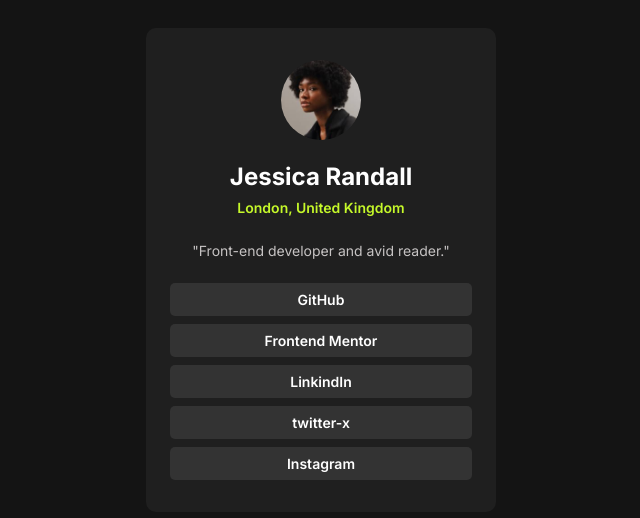
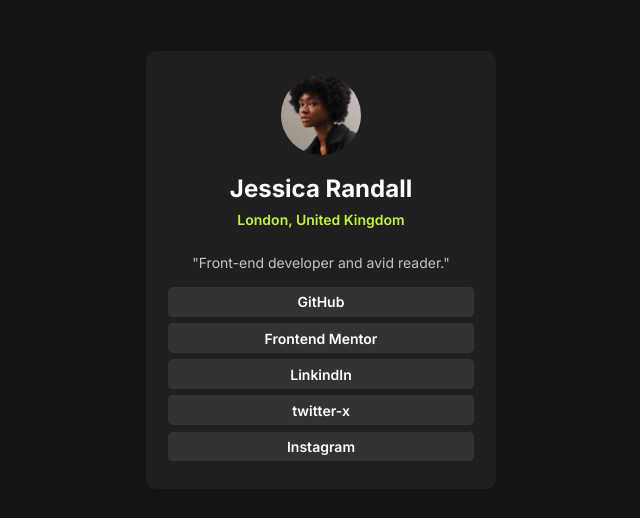
Before and after one commit to Randy-22/Social-links-profile-main, a plain HTML site: page index.html in a window 1280 px wide. Shown: the part 130-648 px from the top of the page, without its empty margins (319-959 px from the left). Drawn offline with Linux system fonts and the light colour scheme.

Commit message:
Update style.css

```diff
--- a/style.css
+++ b/style.css
@@ -37,8 +37,8 @@ body {
 
 .social-card__profile {
   text-align: center;
-  margin-top: clamp(0rem, 2vw, 1rem);
-  margin-bottom: clamp(1rem, 2vw, 1.5rem);
+  margin-top: clamp(0rem, 2vw, 0.5rem);
+  margin-bottom: clamp(0.7rem, 2vw, 1rem);
 }
 
 .social-card__profile-image {
@@ -47,7 +47,7 @@ body {
 }
 
 .social-card__profile-name {
-  margin: 1.2rem 0 0.5rem 0;
+  margin: 1rem 0 0.5rem 0;
   font-size: clamp(1rem, 4vw, 1.5rem)
 }
 
@@ -62,14 +62,14 @@ body {
 }
 
 .social-card__links {
-  margin-bottom: clamp(0rem, 2vw, 1rem);
+  margin-bottom: clamp(0rem, 2vw, 0.7rem);
 }
 
 .social-card__links > ul > li {
   list-style-type: none;
   text-align: center;
-  margin: 0.5rem;
-  padding:0.5rem;
+  margin: 0.4rem;
+  padding:0.4rem;
   background-color: var(--clr-link);
   border-radius: 5px;
   transition: background-color .15s ease, transform .15s ease;
```
